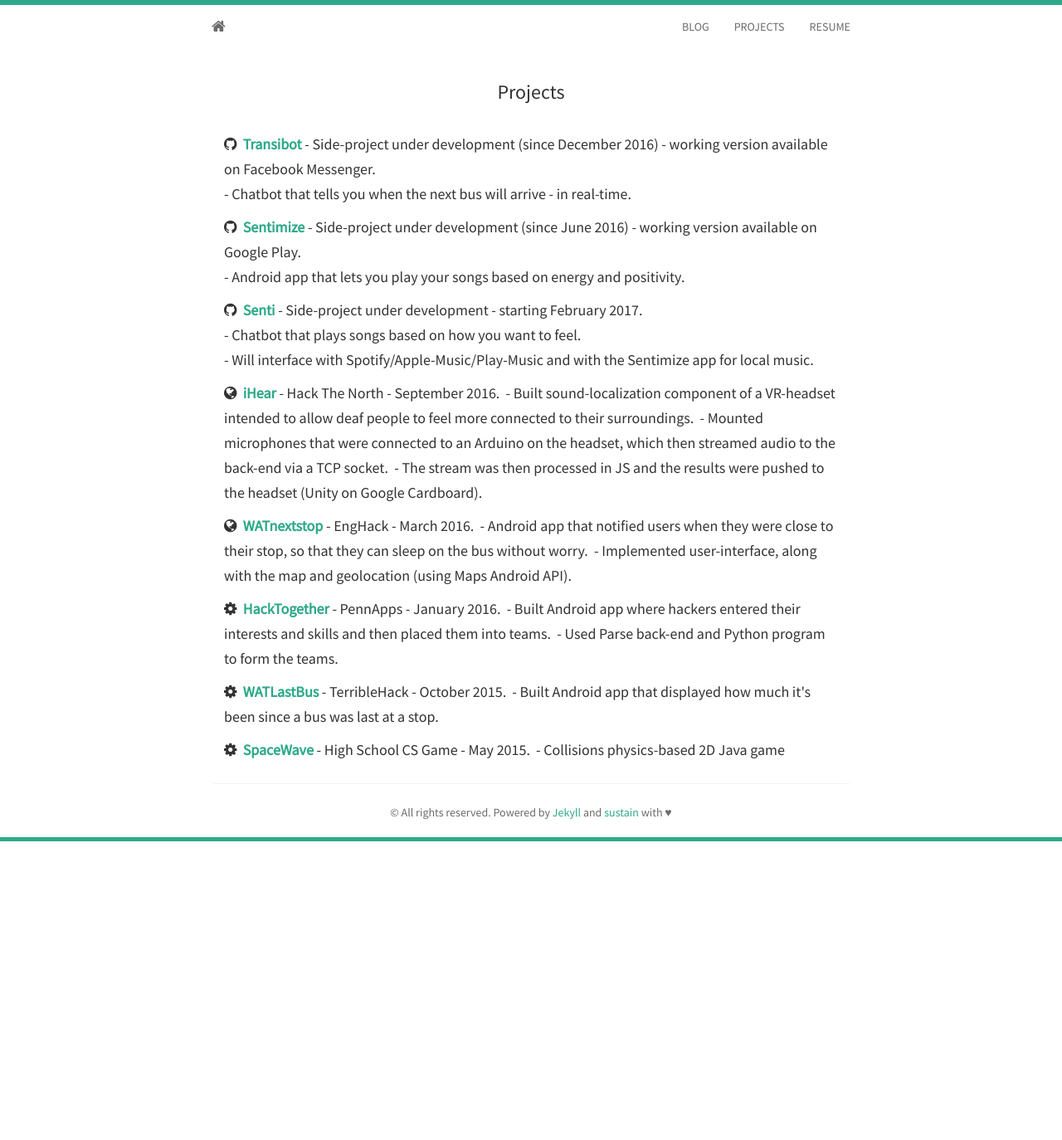
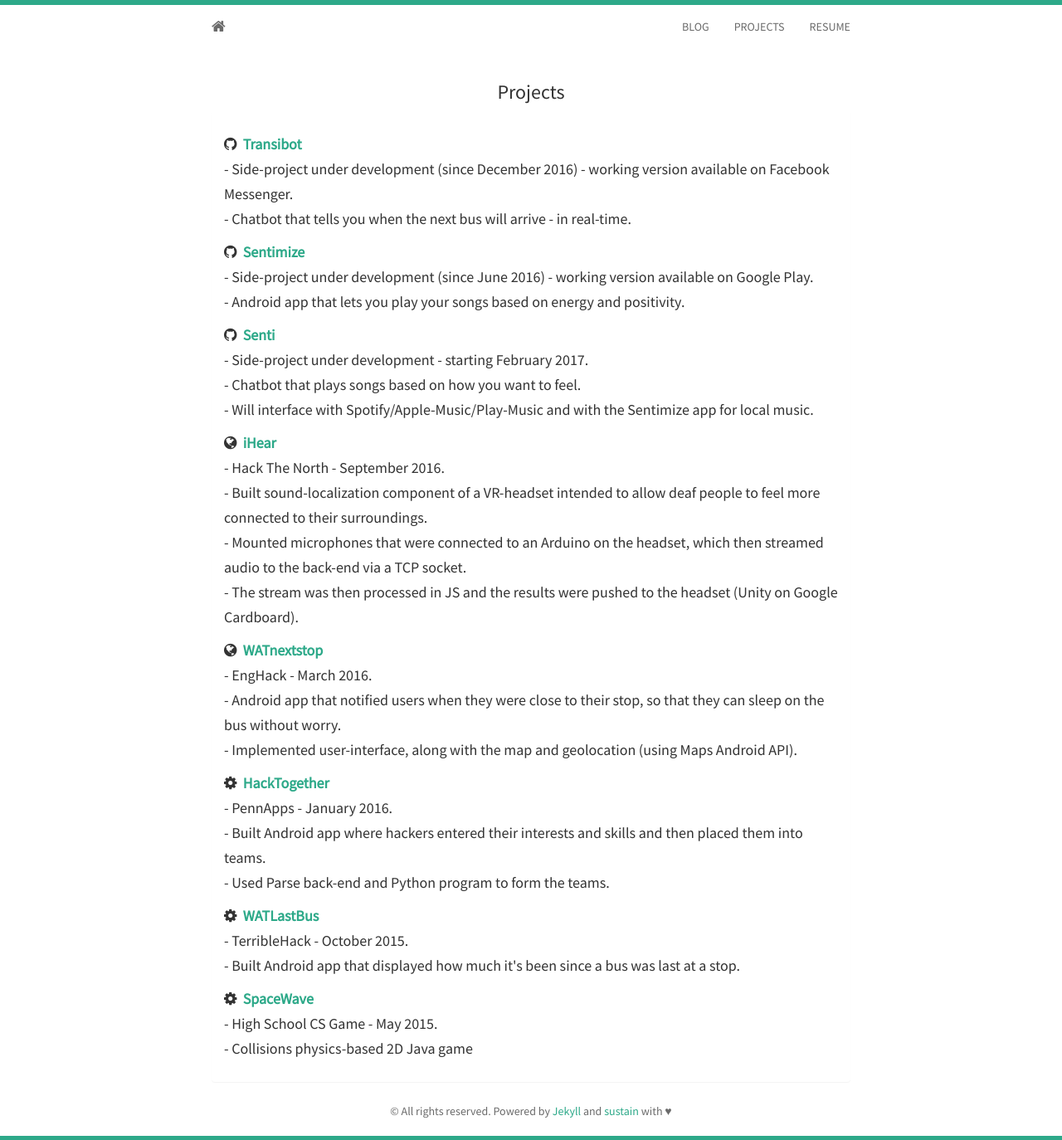
Before and after one commit to EddyIonescu/eddyionescu.github.io, a Jekyll site: the page built from projects.html, in a window 1280 px wide. Shown: the whole page at 83% size. Built offline with Jekyll 4.4.1, drawn with Linux system fonts in a browser that asks for light colours; nearby versions of some CDN libraries; before the commit the page ends 1014 px from its top, so only the background shows below that.

Commit message:
Update projects.html

```diff
--- a/_includes/projects.html
+++ b/_includes/projects.html
@@ -4,50 +4,50 @@
   <div class="panel panel-default">
     <div class="panel-body">
 		<h5>
-			<i class="fa fa-github"></i>&nbsp;&nbsp;<strong><a href="http://transibot.com">Transibot</a></strong>
+			<i class="fa fa-github"></i>&nbsp;&nbsp;<strong><a href="http://transibot.com">Transibot</a></strong><br/>
 			- Side-project under development (since December 2016) - working version available on Facebook Messenger.<br/>
 			- Chatbot that tells you when the next bus will arrive - in real-time.<br/>
 		</h5>
 		<h5>
-			<i class="fa fa-github"></i>&nbsp;&nbsp;<strong><a href="http://sentimize.me">Sentimize</a></strong>
+			<i class="fa fa-github"></i>&nbsp;&nbsp;<strong><a href="http://sentimize.me">Sentimize</a></strong><br/>
 			- Side-project under development (since June 2016) - working version available on Google Play.<br/>
 			- Android app that lets you play your songs based on energy and positivity.<br/>
 		</h5>
     	<h5>
-			<i class="fa fa-github"></i>&nbsp;&nbsp;<strong><a href="#">Senti</a></strong>
+			<i class="fa fa-github"></i>&nbsp;&nbsp;<strong><a href="#">Senti</a></strong><br/>
 		        - Side-project under development - starting February 2017.<br/>
 			- Chatbot that plays songs based on how you want to feel. <br/>
-		        - Will interface with Spotify/Apple-Music/Play-Music and with the Sentimize app for local music.&nbsp;
+		        - Will interface with Spotify/Apple-Music/Play-Music and with the Sentimize app for local music.<br/>
 		</h5>
 		<h5>
-			<i class="fa fa-globe"></i>&nbsp;&nbsp;<strong><a href="https://devpost.com/software/ihear">iHear</a></strong>
-			- Hack The North - September 2016.&nbsp;
-			- Built sound-localization component of a VR-headset intended to allow deaf people to feel more connected to their surroundings.&nbsp;
-                        - Mounted microphones that were connected to an Arduino on the headset, which then streamed audio to the back-end via a TCP socket.&nbsp;
-			- The stream was then processed in JS and the results were pushed to the headset (Unity on Google Cardboard).&nbsp;
+			<i class="fa fa-globe"></i>&nbsp;&nbsp;<strong><a href="https://devpost.com/software/ihear">iHear</a></strong><br/>
+			- Hack The North - September 2016.<br/>
+			- Built sound-localization component of a VR-headset intended to allow deaf people to feel more connected to their surroundings.<br/>
+                        - Mounted microphones that were connected to an Arduino on the headset, which then streamed audio to the back-end via a TCP socket.<br/>
+			- The stream was then processed in JS and the results were pushed to the headset (Unity on Google Cardboard).<br/>
 
 		</h5>
 		<h5>
-			<i class="fa fa-globe"></i>&nbsp;&nbsp;<strong><a href="https://devpost.com/software/watnextstop">WATnextstop</a></strong>
-			- EngHack - March 2016.&nbsp;
-			- Android app that notified users when they were close to their stop, so that they can sleep on the bus without worry.&nbsp;
-			- Implemented user-interface, along with the map and geolocation (using Maps Android API).&nbsp;
+			<i class="fa fa-globe"></i>&nbsp;&nbsp;<strong><a href="https://devpost.com/software/watnextstop">WATnextstop</a></strong><br/>
+			- EngHack - March 2016.<br/>
+			- Android app that notified users when they were close to their stop, so that they can sleep on the bus without worry.<br/>
+			- Implemented user-interface, along with the map and geolocation (using Maps Android API).<br/>
 		</h5>
 		<h5>
-			<i class="fa fa-cog"></i>&nbsp;&nbsp;<strong><a href="https://devpost.com/software/hacktogether-jnzo6w">HackTogether</a></strong>
-			- PennApps - January 2016.&nbsp;
-			- Built Android app where hackers entered their interests and skills and then placed them into teams.&nbsp;
-                        - Used Parse back-end and Python program to form the teams.&nbsp;
+			<i class="fa fa-cog"></i>&nbsp;&nbsp;<strong><a href="https://devpost.com/software/hacktogether-jnzo6w">HackTogether</a></strong><br/>
+			- PennApps - January 2016.<br/>
+			- Built Android app where hackers entered their interests and skills and then placed them into teams.<br/>
+                        - Used Parse back-end and Python program to form the teams.<br/>
 		</h5>
 		<h5>
-			<i class="fa fa-cog"></i>&nbsp;&nbsp;<strong><a href="https://devpost.com/software/lastbus-grt">WATLastBus</a></strong>
-			- TerribleHack - October 2015.&nbsp;
-			- Built Android app that displayed how much it's been since a bus was last at a stop.&nbsp;
+			<i class="fa fa-cog"></i>&nbsp;&nbsp;<strong><a href="https://devpost.com/software/lastbus-grt">WATLastBus</a></strong><br/>
+			- TerribleHack - October 2015.<br/>
+			- Built Android app that displayed how much it's been since a bus was last at a stop.<br/>
 		</h5>
 	        <h5>
-			<i class="fa fa-cog"></i>&nbsp;&nbsp;<strong><a href="https://github.com/EddyIonescu/SpaceWave">SpaceWave</a></strong>
-			- High School CS Game - May 2015.&nbsp;
-			- Collisions physics-based 2D Java game&nbsp;
+			<i class="fa fa-cog"></i>&nbsp;&nbsp;<strong><a href="https://github.com/EddyIonescu/SpaceWave">SpaceWave</a></strong><br/>
+			- High School CS Game - May 2015.<br/>
+			- Collisions physics-based 2D Java game<br/>
 		</h5>
 
 
```
